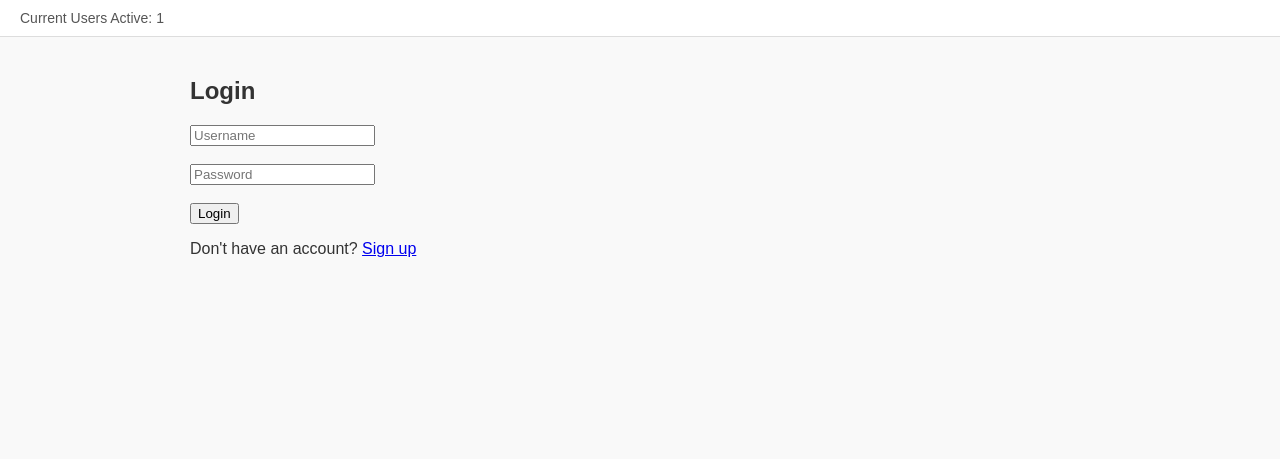
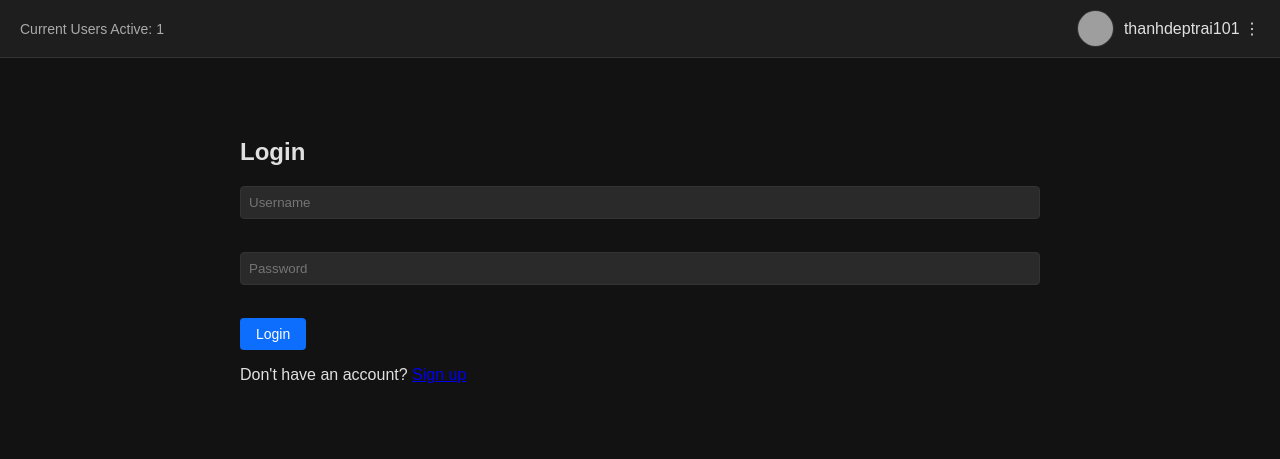
Before and after one commit to TK1612/SaintMTLweb, a Flask app: a page that uses templates/base.html in a window 1280 px wide. Shown: the top 459 px of the page. Run offline with Flask 3, Linux system fonts and the light colour scheme; grey boxes are pictures that could not be loaded.

Commit message:
Update base.html

```diff
--- a/templates/base.html
+++ b/templates/base.html
@@ -2,62 +2,223 @@
 <html lang="en">
 <head>
     <meta charset="UTF-8">
-    <title>EPUB Reader</title>
+    <meta name="viewport" content="width=device-width, initial-scale=1.0">
+    <title>SaintMTLweb</title>
     <style>
-        body { font-family: sans-serif; margin: 0; padding: 0; background-color: #f9f9f9; color: #333;}
-        .toolbar {
-            display: flex; justify-content: space-between; align-items: center;
-            background: #fff; padding: 10px 20px; border-bottom: 1px solid #ddd;
+        /* Dark Mode & Layout Variables */
+        :root {
+            --bg-color: #121212;
+            --box-bg: #1e1e1e;
+            --text-color: #e0e0e0;
+            --border-color: #333333;
+            --primary-btn: #0d6efd;
+            --primary-hover: #0b5ed7;
         }
-        .active-users { font-size: 14px; color: #555; }
-        .user-menu { position: relative; display: inline-block; cursor: pointer; }
-        .dropdown-content {
-            display: none; position: absolute; right: 0; background-color: #fff;
-            min-width: 160px; box-shadow: 0px 8px 16px rgba(0,0,0,0.2); z-index: 1000;
+
+        body {
+            background-color: var(--bg-color);
+            color: var(--text-color);
+            font-family: Arial, sans-serif;
+            margin: 0;
+            padding: 0;
         }
-        .user-menu:hover .dropdown-content { display: block; }
-        .dropdown-content a, .dropdown-content div {
-            color: black; padding: 12px 16px; text-decoration: none; display: block;
+
+        /* Navbar Styling */
+        .navbar {
+            display: flex;
+            justify-content: space-between;
+            align-items: center;
+            padding: 10px 20px;
+            background-color: var(--box-bg);
+            border-bottom: 1px solid var(--border-color);
         }
-        .dropdown-content a:hover, .dropdown-content div:hover { background-color: #f1f1f1; }
-        .container { padding: 20px; max-width: 900px; margin: auto; }
 
-        /* Modal Styles */
-        #profileModal { display:none; position:fixed; top:20%; left:50%; transform:translate(-50%, 0); background:#fff; padding:20px; border-radius:8px; box-shadow: 0 4px 12px rgba(0,0,0,0.15); z-index:1001; width: 400px; }
-        #modalOverlay { display:none; position:fixed; top:0; left:0; width:100%; height:100%; background:rgba(0,0,0,0.5); z-index:1000; }
+        .navbar-left {
+            font-size: 14px;
+            color: #aaa;
+        }
+
+        .navbar-right {
+            display: flex;
+            align-items: center;
+            gap: 15px;
+            position: relative;
+        }
+
+        .profile-container {
+            display: flex;
+            align-items: center;
+            gap: 10px;
+            cursor: pointer;
+        }
+
+        .profile-pic {
+            width: 35px;
+            height: 35px;
+            border-radius: 50%;
+            object-fit: cover;
+            border: 1px solid var(--border-color);
+        }
+
+        /* Custom Dropdown for Edit Profile / Modify Prompt */
+        .dropdown-menu {
+            display: none;
+            position: absolute;
+            top: 45px;
+            right: 0;
+            background-color: var(--box-bg);
+            border: 1px solid var(--border-color);
+            border-radius: 6px;
+            box-shadow: 0 4px 6px rgba(0,0,0,0.3);
+            overflow: hidden;
+            z-index: 1000;
+        }
+
+        .profile-container:hover .dropdown-menu {
+            display: block;
+        }
+
+        .dropdown-menu a {
+            display: block;
+            padding: 10px 20px;
+            color: var(--text-color);
+            text-decoration: none;
+            white-space: nowrap;
+            font-size: 14px;
+        }
+
+        .dropdown-menu a:hover {
+            background-color: #2a2a2a;
+        }
+
+        /* Container Box Layout */
+        .container {
+            max-width: 800px;
+            margin: 40px auto;
+            padding: 20px;
+        }
+
+        .box {
+            background-color: var(--box-bg);
+            border: 1px solid var(--border-color);
+            border-radius: 12px;
+            padding: 20px;
+            margin-bottom: 25px;
+            box-shadow: 0 4px 8px rgba(0, 0, 0, 0.2);
+        }
+
+        .box h3 {
+            margin-top: 0;
+            border-bottom: 1px solid var(--border-color);
+            padding-bottom: 10px;
+            margin-bottom: 20px;
+        }
+
+        /* Inputs & Buttons */
+        input[type="file"], input[type="text"], input[type="password"], select {
+            background-color: #2a2a2a;
+            color: var(--text-color);
+            border: 1px solid var(--border-color);
+            padding: 8px;
+            border-radius: 4px;
+            width: 100%;
+            box-sizing: border-box;
+            margin-bottom: 15px;
+        }
+
+        button, .btn {
+            background-color: var(--primary-btn);
+            color: white;
+            border: none;
+            padding: 8px 16px;
+            border-radius: 4px;
+            cursor: pointer;
+            text-decoration: none;
+            display: inline-block;
+            font-size: 14px;
+        }
+
+        button:hover, .btn:hover {
+            background-color: var(--primary-hover);
+        }
+
+        .btn-secondary {
+            background-color: #444;
+            color: var(--text-color);
+        }
+
+        .btn-secondary:hover {
+            background-color: #555;
+        }
+
+        .bookmark-item {
+            display: flex;
+            justify-content: space-between;
+            align-items: center;
+            padding: 10px 0;
+            border-bottom: 1px solid var(--border-color);
+        }
+
+        .bookmark-item:last-child {
+            border-bottom: none;
+        }
+
+        .bookmark-details p {
+            margin: 2px 0;
+            font-size: 14px;
+        }
+
+        .bookmark-details .subtext {
+            color: #aaa;
+            font-size: 12px;
+        }
+
+        /* Mobile Responsiveness */
+        @media (max-width: 768px) {
+            .container {
+                margin: 20px 15px;
+                padding: 0;
+            }
+            .navbar {
+                flex-direction: column;
+                gap: 10px;
+                text-align: center;
+            }
+            .dropdown-menu {
+                right: 50%;
+                transform: translateX(50%);
+            }
+        }
     </style>
 </head>
 <body>
-    <div class="toolbar">
-        <div class="active-users">Current Users Active: {{ active_count | default(1) }}</div>
-        {% if current_user.is_authenticated %}
-        <div class="user-menu">
-            <span>{{ current_user.username }} <strong>&#8942;</strong></span>
-            <div class="dropdown-content">
-                <div onclick="document.getElementById('profileModal').style.display='block'; document.getElementById('modalOverlay').style.display='block';">Edit Profile / Prompt</div>
-                {% if current_user.is_admin %}
-                <a href="{{ url_for('admin') }}" style="color: red; font-weight: bold;">Site Controls</a>
-                {% endif %}
-                <a href="{{ url_for('logout') }}">Logout</a>
+
+    <div class="navbar">
+        <div class="navbar-left">
+            Current Users Active: {{ active_users_count | default(1) }}
+        </div>
+        <div class="navbar-right">
+            <div class="profile-container">
+                <img src="{{ url_for('static', filename='default_profile.png') }}" alt="Profile" class="profile-pic">
+                <span>{{ current_user.username | default('thanhdeptrai101') }} &#8942;</span>
+
+                <div class="dropdown-menu">
+                    <a href="{{ url_for('edit_profile') }}">Edit Profile</a>
+                    <a href="{{ url_for('modify_prompt') }}">Modify Prompt</a>
+
+                    {% if current_user.is_admin %}
+                    <a href="{{ url_for('admin_dashboard') }}" style="border-top: 1px solid var(--border-color);">Admin Panel</a>
+                    {% endif %}
+
+                    <a href="{{ url_for('logout') }}">Logout</a>
+                </div>
             </div>
         </div>
-        {% endif %}
     </div>
-
-    {% if current_user.is_authenticated %}
-    <div id="modalOverlay" onclick="this.style.display='none'; document.getElementById('profileModal').style.display='none';"></div>
-    <div id="profileModal">
-        <h3>Modify Prompt</h3>
-        <form method="POST" action="/profile">
-            <textarea name="custom_prompt" rows="5" style="width:100%;" placeholder="Leave blank to use default system prompt.">{{ current_user.custom_prompt or '' }}</textarea><br><br>
-            <button type="submit">Save</button>
-            <button type="button" onclick="document.getElementById('modalOverlay').style.display='none'; document.getElementById('profileModal').style.display='none';">Cancel</button>
-        </form>
-    </div>
-    {% endif %}
 
     <div class="container">
         {% block content %}{% endblock %}
     </div>
+
 </body>
 </html>
```
